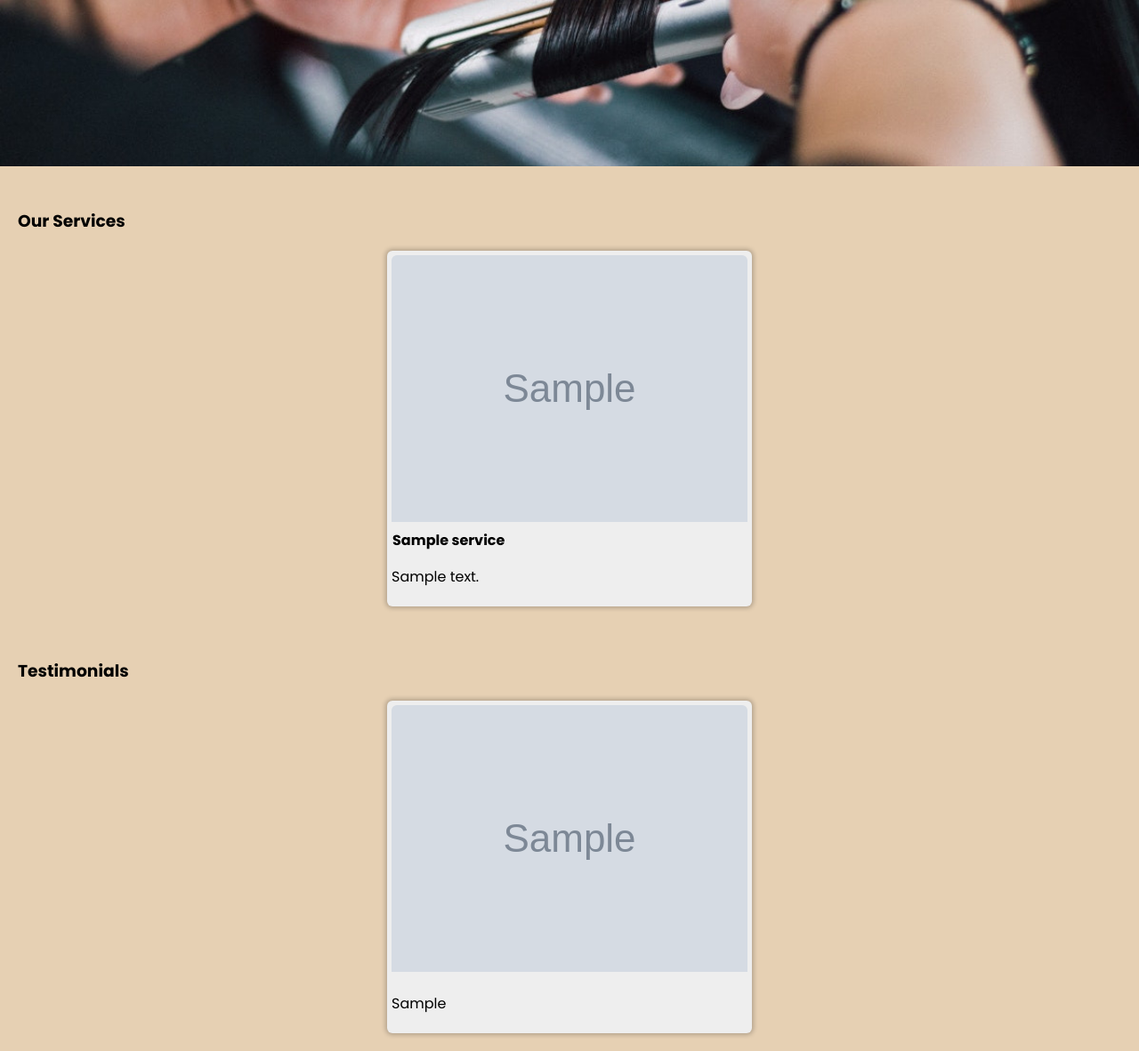
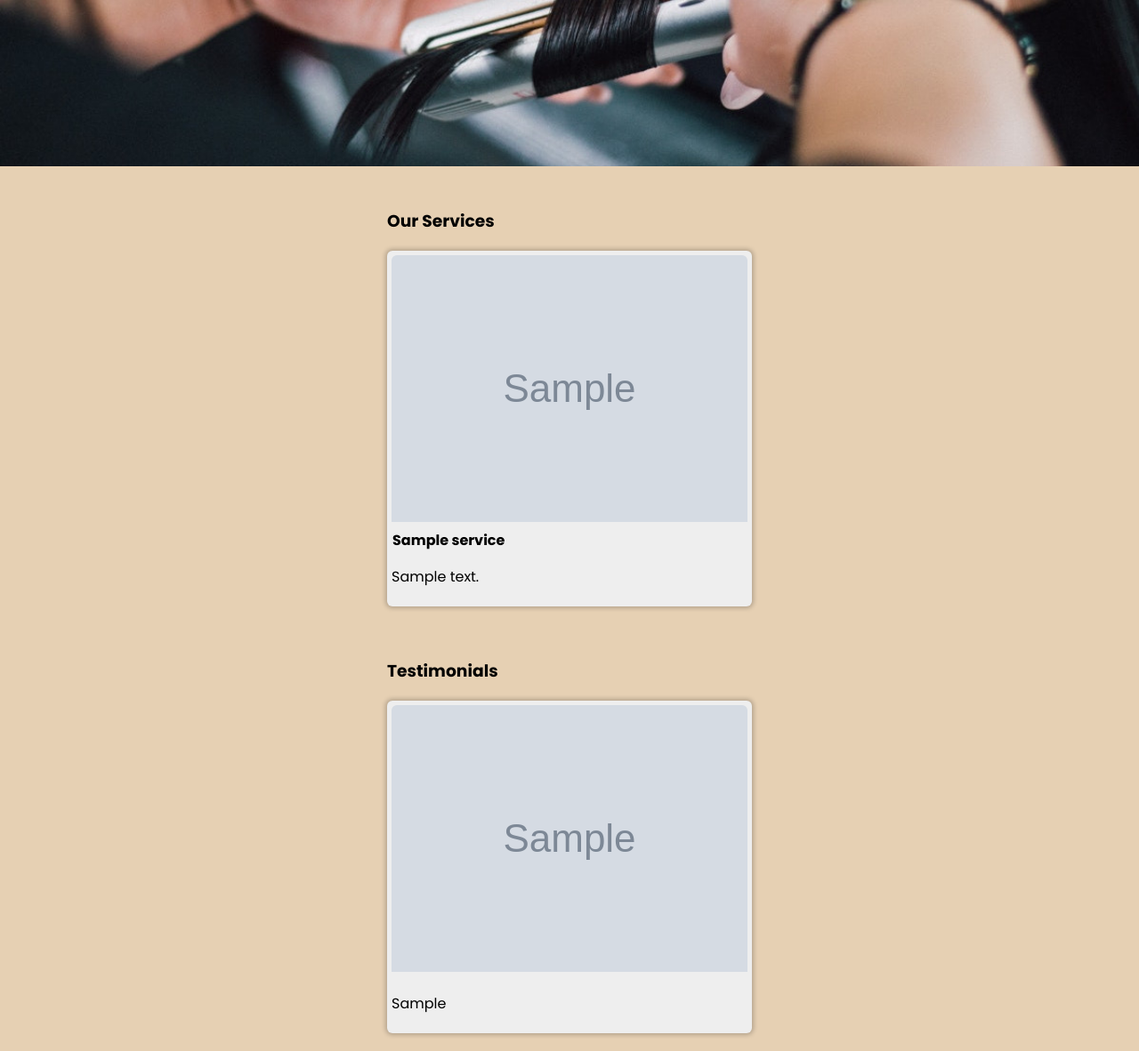
Before and after one commit to McEazy2700/Jula-Hairs, a Django app: page / in a window 1280 px wide. Shown: the part 484-1666 px from the top of the page at 89% size. Run offline with Django 4.2, Linux system fonts and the light colour scheme; tables that the repository leaves empty hold one stand-in row (values such as "Sample post"); grey boxes marked "Sample" are stand-in pictures.

Commit message:
added more styling

```diff
--- a/store/static/css/home.css
+++ b/store/static/css/home.css
@@ -30,7 +30,11 @@
     padding: 5px 10px;
 }
 
-
+section {
+    display: flex;
+    flex-wrap: wrap;
+    justify-content: space-around;
+}
 
 section .body {
     padding: clamp(20px, 1vw, 10px);
@@ -51,6 +55,10 @@ section .body {
     border-radius: 6px;
     box-shadow: 0 0 5px 2px rgba(0, 0, 0, 0.219);
     max-width: 600px;
+}
+
+.card-text {
+    max-width: fit-content;
 }
 
 .card h4 {
```
